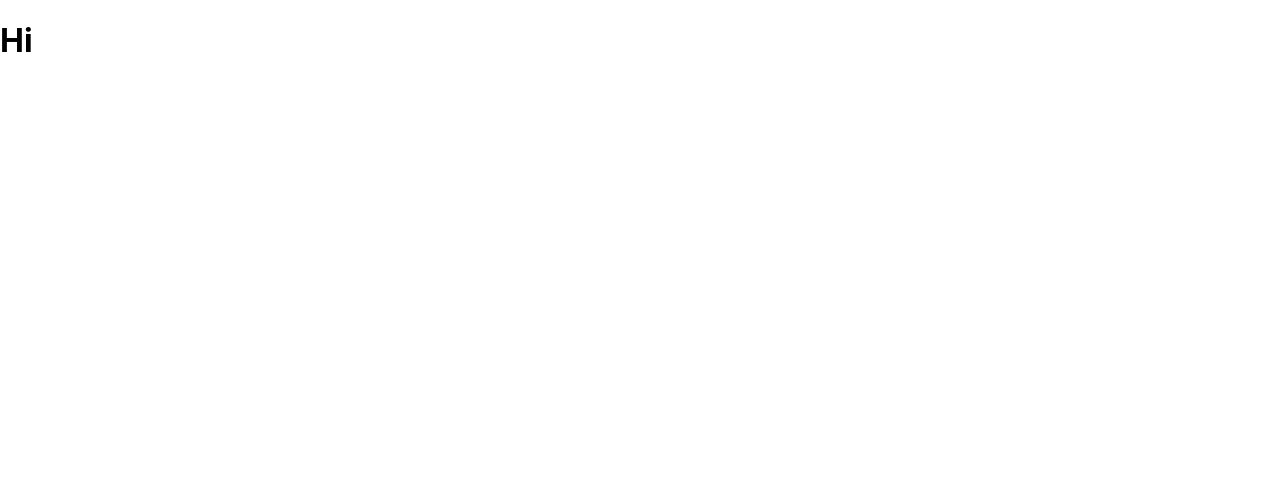
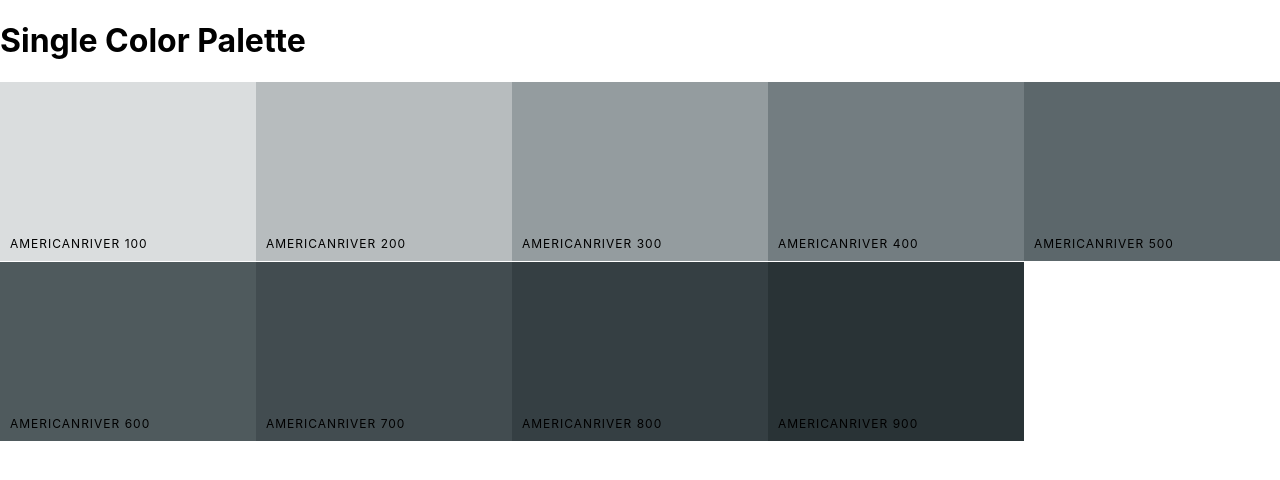
Before and after one commit to G-Wizz/react-colorpicker, a React (Create React App) app: page /palette/flat-ui-colors-american/americanriver in a window 1280 px wide. Shown: the top 480 px of the page. Built offline with nearby package versions, Linux system fonts and the light colour scheme.

Commit message:
display colors in single color palette

```diff
--- a/src/App.js
+++ b/src/App.js
@@ -2,7 +2,7 @@
 import { Route, Switch } from "react-router-dom";
 import Palette from "./Palette";
 import PaletteList from "./PaletteList";
-import SingleColorPalette from "./SingleColorpalette";
+import SingleColorPalette from "./SingleColorPalette";
 import seedColors from "./seedColors";
 import { generatePalette } from "./colorHelpers";
 
@@ -15,6 +15,17 @@
   render() {
     return (
       <Switch>
+        <Route
+          path="/palette/:paletteId/:colorId"
+          render={routeProps => (
+            <SingleColorPalette
+              colorId={routeProps.match.params.colorId}
+              palette={generatePalette(
+                this.findPalette(routeProps.match.params.paletteId)
+              )}
+            />
+          )}
+        />
         <Route
           exact
           path="/"
@@ -33,10 +44,6 @@
             />
           )}
         />
-        <Route
-          path="/palette/:paletteId/:colorId"
-          render={() => <SingleColorPalette />}
-        />
       </Switch>
 
       // <div className="App">
--- a/src/ColorBox.js
+++ b/src/ColorBox.js
@@ -21,7 +21,7 @@
   }
 
   render() {
-    const { name, background, moreUrl } = this.props;
+    const { name, background, moreUrl, showLink } = this.props;
     const { copied } = this.state;
     return (
       <CopyToClipboard text={background} onCopy={this.changeCopyState}>
@@ -40,9 +40,11 @@
             </div>
             <button className="copy-button">Copy</button>
           </div>
-          <Link to={moreUrl} onCLick={e => e.stopPropagation()}>
-            <span className="see-more">More</span>
-          </Link>
+          {showLink && (
+            <Link to={moreUrl} onClick={e => e.stopPropagation()}>
+              <span className="see-more">More</span>
+            </Link>
+          )}
         </div>
       </CopyToClipboard>
     );
--- a/src/Palette.js
+++ b/src/Palette.js
@@ -30,6 +30,7 @@
         background={color[format]}
         name={color.name}
         moreUrl={`/palette/${id}/${color.id}`}
+        showLink={true}
       />
     ));
     return (
--- a/src/SingleColorpalette.js
+++ b/src/SingleColorpalette.js
@@ -1,14 +1,42 @@
 import React, { Component } from "react";
+import ColorBox from "./ColorBox";
 
 import "./SingleColorPalette.css";
 
-class SingleColorpalette extends Component {
+class SingleColorPalette extends Component {
+  constructor(props) {
+    super(props);
+    this._shades = this.gatherShades(this.props.palette, this.props.colorId);
+  }
+
+  gatherShades(palette, colorToFilterBy) {
+    let shades = [];
+    let allColors = palette.colors;
+
+    for (let key in allColors) {
+      shades = shades.concat(
+        allColors[key].filter(color => color.id === colorToFilterBy)
+      );
+    }
+
+    return shades.slice(1);
+  }
+
   render() {
+    const colorBoxes = this._shades.map(color => (
+      <ColorBox
+        key={color.id}
+        name={color.name}
+        background={color.hex}
+        showLink={false}
+      />
+    ));
     return (
-      <div>
-        <h1>Hi</h1>
+      <div className="Palette">
+        <h1>Single Color Palette</h1>
+        <div className="Palette-colors">{colorBoxes}</div>
       </div>
     );
   }
 }
-export default SingleColorpalette;
+export default SingleColorPalette;
```
